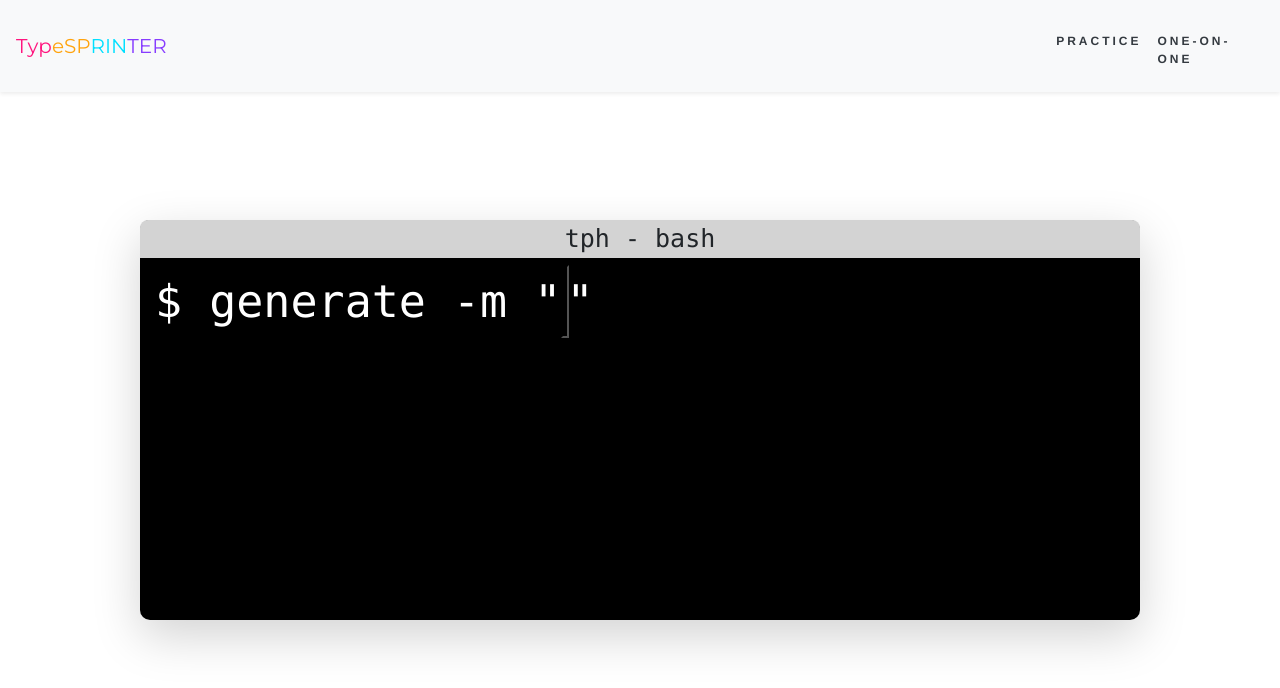
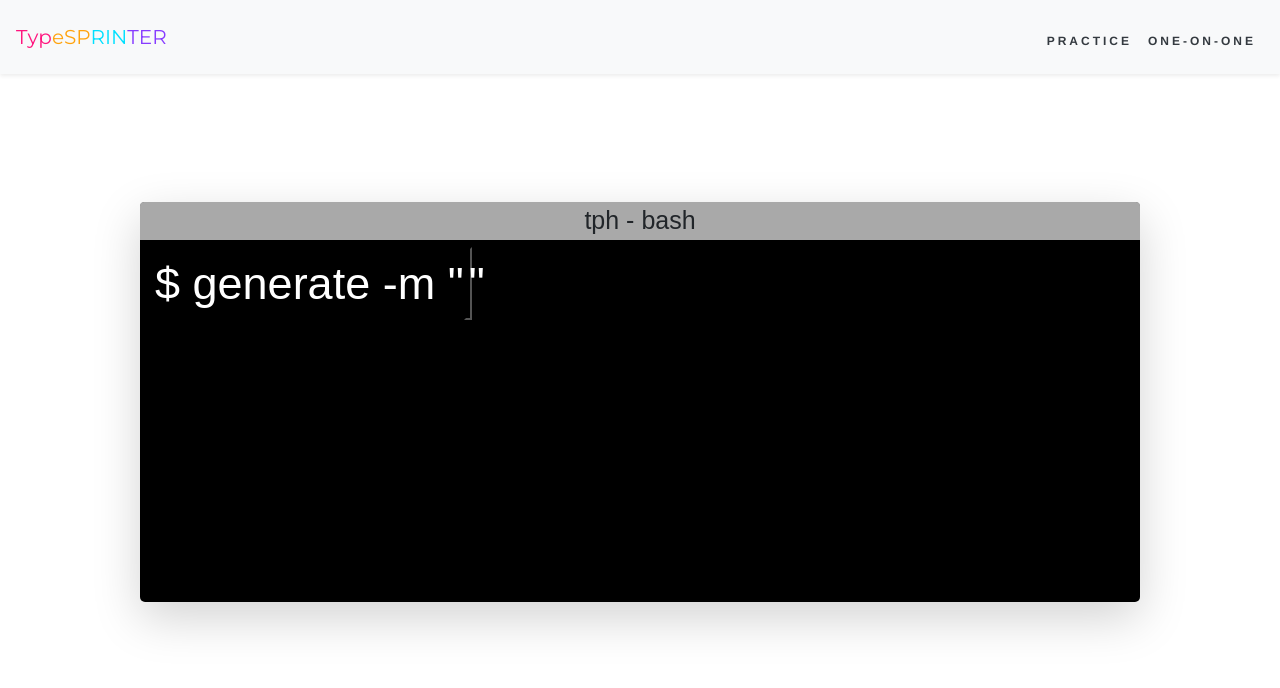
Before and after one commit to esschillinger/typesprinter, a Flask app: page / in a window 1280 px wide. Shown: the top 688 px of the page. Run offline with Flask 2, Linux system fonts and the light colour scheme; parts of the project's set-up code (start-up, migrations or seed data) failed here and were passed over; some libraries are stand-ins or nearby versions.

Commit message:
update to terminal styling

```diff
--- a/helpers.py
+++ b/helpers.py
@@ -25,7 +25,7 @@ def load_tagset(db, tag):
 def generate_random_tag(db, initial_word):
     initial_word = initial_word.lower()
 
-    initial_doc = load_word(db, initial_word)[0] # Force unpack - not advised
+    initial_doc = load_word(db, initial_word)[0] # Force unpack - not advised, but should be resolved post-database-clean
     keys = list(initial_doc.keys())
     keys.remove('word')
     vals = []
@@ -75,7 +75,12 @@ def generate_passage(initial_condition):
         else:
             word = generate_random_word(database, tag)
             word = re_substitute(word)
-            sentence += ' ' + word
+
+            if word == ',':
+                sentence += word
+            else:
+                sentence += ' ' + word
+
             initial_condition = word
 
     return sentence
--- a/static/styles.css
+++ b/static/styles.css
@@ -12,15 +12,15 @@ body {
     margin: auto;
     margin-top: 10%;
     background-color: black;
-    border-radius: 10px;
+    border-radius: 5px;
     font-size: 25px;
 }
 
 .terminal-top {
-    background-color: lightgray;
+    background-color: darkgray;
     text-align: center;
-    border-top-left-radius: 8px;
-    border-top-right-radius: 8px;
+    border-top-left-radius: 4px;
+    border-top-right-radius: 4px;
 }
 
 .terminal-body {
@@ -54,13 +54,25 @@ body {
 }
 
 .code {
-    font-family: Consolas, Menlo, Monaco, Lucida Console, Liberation Mono, DejaVu Sans Mono, Bitstream Vera Sans Mono, Courier New, monospace, serif;
+    /*font-family: Consolas, Menlo, Monaco, Lucida Console, Liberation Mono, DejaVu Sans Mono, Bitstream Vera Sans Mono, Courier New, monospace, serif;*/
+
+    font-family: "Ubuntu", "Adobe Blank", sans-serif;
+    font-weight: 500;
+    font-style: normal;
+
     user-select: none;
 }
 
 .response {
     width: 50%;
     margin: auto;
+    margin-top: 10%;
+    font-size: 20px;
+}
+
+.container {
+    width: 100%;
+    height: 100%;
 }
 
 .response-input {
@@ -69,7 +81,7 @@ body {
 
 .logo {
     font-family: "Montserrat";
-    width: 85%;
+    width: 50%;
 }
 
 #incorrect {
@@ -109,4 +121,6 @@ nav .navbar-brand .blueviolet
     letter-spacing: 0.25em;
     font-weight: bold;
     text-transform: uppercase;
+    margin-left: auto;
+    margin-right: 0px;
 }
--- a/templates/layout.html
+++ b/templates/layout.html
@@ -17,7 +17,7 @@
 
     <nav class="navbar navbar-expand-md navbar-light bg-light border-light shadow-sm p-3 mb-5 height-adjust">
             <a class="navbar-brand logo" href="/"><span class="pink">T</span><span class="pink">y</span><span class="pink">p</span><span class="orange">e</span><span class="orange">S</span><span class="orange">P</span><span class="aqua">R</span><span class="aqua">I</span><span class="aqua">N</span><span class="blueviolet">T</span><span class="blueviolet">E</span><span class="blueviolet">R</span></a>
-            <div class="collapse navbar-collapse links" id="navbar">
+            <div class="links" id="navbar">
                     <ul class="navbar-nav mr-auto mt-2">
                         <li class="nav-item"><a class="nav-link text-dark" href="/">Practice</a></li>
                         <li class="nav-item"><a class="nav-link text-dark" href="/1v1">One-on-One</a></li>
--- a/templates/practice.html
+++ b/templates/practice.html
@@ -15,7 +15,7 @@
 
 
 {% block body %}
-<div class="code response">
+<div class="code response container">
     <div id="passage">
         <span id="correct"></span><span id="incorrect"></span><span id="incomplete">{{ passage }}</span>
     </div>
```
Also changed, not shown: requirements.txt (+130 -5 lines).
